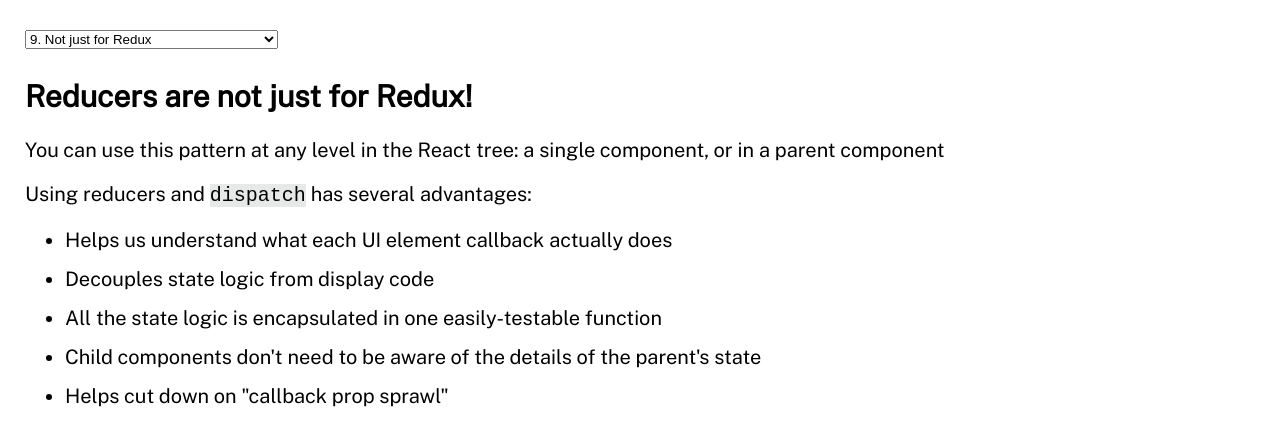
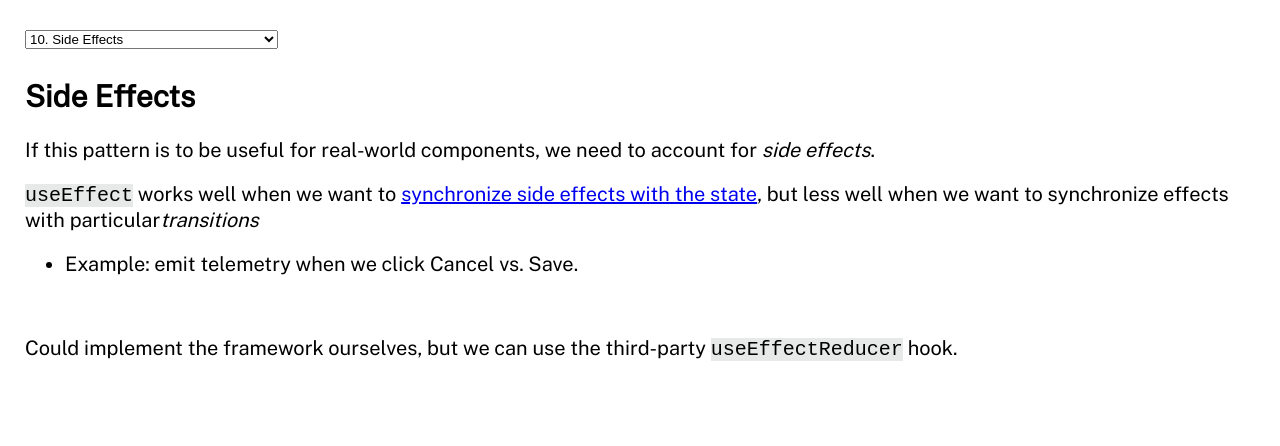
Before and after one commit to drbr/state-machine-talk, a React (Create React App) app: page / in a window 1280 px wide. Shown: the top 446 px of the page. Built offline with nearby package versions, Linux system fonts and the light colour scheme.

Commit message:
Talk about effects

```diff
--- a/src/index.tsx
+++ b/src/index.tsx
@@ -12,6 +12,7 @@
 import { renderSlide } from './talkUtils/renderSlide';
 import { ReactUseReducer } from './slides/8.ReactUseReducer';
 import { NotJustForRedux } from './slides/9.NotJustForRedux';
+import { SideEffects } from './slides/10.SideEffects';
 
 export interface SlidePlugin extends BasePlugin {
   element: React.ReactElement;
@@ -53,6 +54,10 @@
   {
     name: '9. Not just for Redux',
     element: <NotJustForRedux />,
+  },
+  {
+    name: '10. Side Effects',
+    element: <SideEffects />,
   }
 );
 
--- /dev/null
+++ b/src/slides/10.SideEffects.tsx
@@ -0,0 +1,29 @@
+import { Mono, VerticalSpacer } from '../talkUtils/FormattedText';
+
+export function SideEffects() {
+  return (
+    <>
+      <h1>Side Effects</h1>
+      <p>
+        If this pattern is to be useful for real-world components, we need to
+        account for <em>side effects</em>.
+      </p>
+      <p>
+        <Mono>useEffect</Mono> works well when we want to{' '}
+        <a href="https://overreacted.io/a-complete-guide-to-useeffect/">
+          synchronize side effects with the state
+        </a>
+        , but less well when we want to synchronize effects with particular
+        <em>transitions</em>
+      </p>
+      <ul>
+        <li>Example: emit telemetry when we click Cancel vs. Save.</li>
+      </ul>
+      <VerticalSpacer />
+      <p>
+        Could implement the framework ourselves, but we can use the third-party{' '}
+        <Mono>useEffectReducer</Mono> hook.
+      </p>
+    </>
+  );
+}
```
